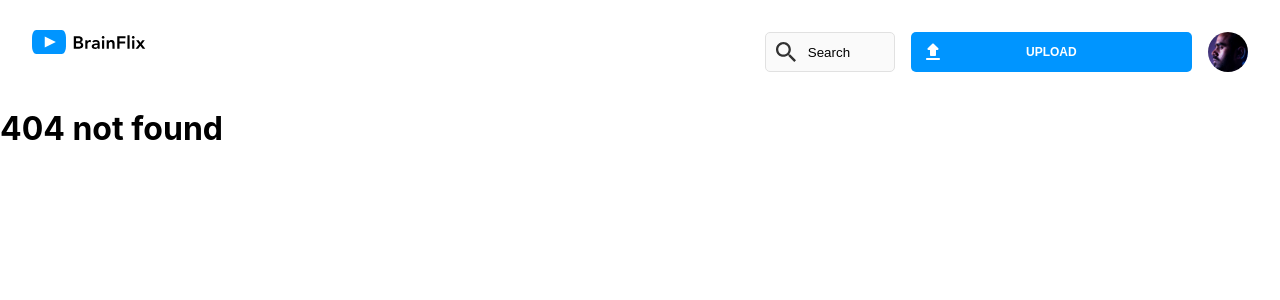
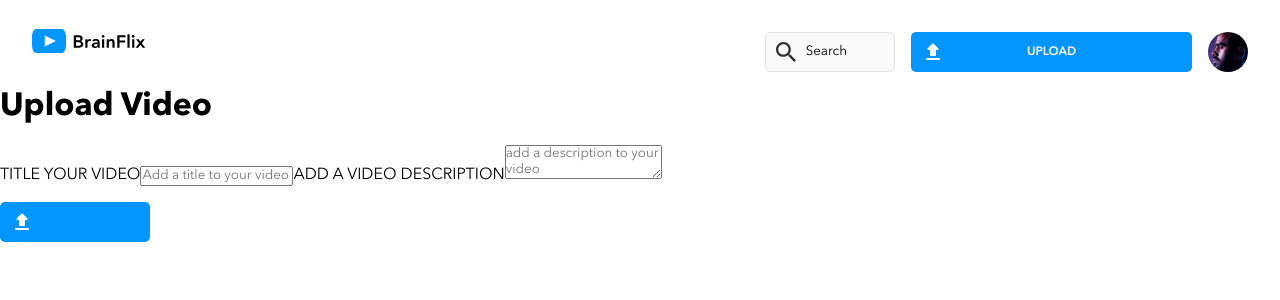
Before and after one commit to woodneydev/woodney-juste-brainflix, a React (Create React App) app: page /upload in a window 1280 px wide. Before the commit this address had no page. Shown: the top 300 px of the page. Built offline with nearby package versions, Linux system fonts and the light colour scheme; the HTML template or start-up script is replaced by a standard one.

Commit message:
api features

```diff
--- a/package.json
+++ b/package.json
@@ -6,6 +6,7 @@
     "@testing-library/jest-dom": "^5.17.0",
     "@testing-library/react": "^13.4.0",
     "@testing-library/user-event": "^13.5.0",
+    "axios": "^1.4.0",
     "react": "^18.2.0",
     "react-dom": "^18.2.0",
     "react-router-dom": "^6.14.2",
--- a/src/App.js
+++ b/src/App.js
@@ -1,6 +1,7 @@
 import HomePage from "./pages/HomePage/HomePage";
 import Header from "./components/Header/Header";
 import { BrowserRouter, Routes, Route } from "react-router-dom";
+import VideoUploadPage from "./pages/VideoUploadPage/VideoUploadPage";
 
 function App() {
   return (
@@ -10,10 +11,11 @@ function App() {
       <Routes>
         <Route path="/" element= {<HomePage/>} />
         <Route path="/home" element= {<HomePage/>} />
+        <Route path="/upload" element={<VideoUploadPage />} />
+        <Route path="/video/:videoId" element= {<HomePage />} />
         <Route path="*" element={<h1>404 not found</h1>} />
       </Routes>
       </BrowserRouter>
-
     </>
   );
 }
--- /dev/null
+++ b/src/assets/data/apiKey.js
@@ -0,0 +1,3 @@
+const apiKey = "80aef29a-855a-4791-add8-91701b7f6f1c"
+
+export default apiKey;
--- a/src/components/Header/Header.js
+++ b/src/components/Header/Header.js
@@ -7,6 +7,8 @@ import Button from "../Button/Button";
 import { NavLink } from "react-router-dom";
 
 const Header = () => {
+    //look into dynamic paths for header
+
     return (
         <>
             <header className="nav">
--- a/src/components/UploadVideo/UploadVideo.js
+++ b/src/components/UploadVideo/UploadVideo.js
@@ -1,9 +1,25 @@
+import Button from "../Button/Button";
+import upload from "../../assets/images/icons/upload.svg";
+
 const UploadVideo = () => {
 
     return (
         <div>
             <h1>Upload Video</h1>
             <img />
+            <form>
+                <label>
+                    TITLE YOUR VIDEO
+                    <input placeholder="Add a title to your video" />
+                </label>
+
+                <label>
+                    ADD A VIDEO DESCRIPTION
+                    <textarea placeholder="add a description to your video"></textarea>
+                </label>
+
+                <Button action={upload} src="" />
+            </form>
         </div>
     )
 }
--- a/src/pages/HomePage/HomePage.js
+++ b/src/pages/HomePage/HomePage.js
@@ -1,11 +1,26 @@
+import "./HomePage.scss";
 import Header from '../../components/Header/Header';
-import { useState } from 'react';
+import { useState, useEffect } from 'react';
 import videoDetails from "../../assets/data/video-details.json";
 import videos from "../../assets/data/videos.json";
 import VideoSection from '../../components/VideoSection/VideoSection';
+import apikey from "../../assets/data/apiKey";
+import axios from "axios";
+import {useParams} from "react-router-dom";
 
 function HomePage() {
+    const baseUrl = "https://project-2-api.herokuapp.com/videos?api_key=";
+
+    let { videoId } = useParams();
     const [currentVideo, setCurrentVideo] = useState(videoDetails[0]);
+
+    if (!videoId) {
+      videoId = "test"
+    }
+
+    useEffect(() => {
+      axios.get(baseUrl + apikey)
+    }, [])
 
     const handleNextVideo = nextVideo => {
       const foundVideo = videoDetails.find(video => nextVideo.id === video.id)
@@ -16,7 +31,6 @@ function HomePage() {
 
   return (
     <>
-      {/* <Header /> */}
       <VideoSection currentVideo={currentVideo} filteredVideos={filteredVideos} handleNextVideo={handleNextVideo} />
     </>
   );
--- /dev/null
+++ b/src/pages/HomePage/HomePage.scss
@@ -0,0 +1 @@
+@use "../../styles/partials/global";
--- a/src/pages/VideoUploadPage/VideoUploadPage.js
+++ b/src/pages/VideoUploadPage/VideoUploadPage.js
@@ -1,8 +1,6 @@
 import UploadVideo from "../../components/UploadVideo/UploadVideo";
 
 const VideoUploadPage = () => {
-
-
 
     return (
         <>
```
Also changed, not shown: src/assets/data/apiKey.json (deleted), src/components/VideoSection/VideoSection.js (line endings or trailing spaces), src/pages/HomePage/Hompage.scss (deleted), 1 other file (tests, documents, lock files or other folders).
